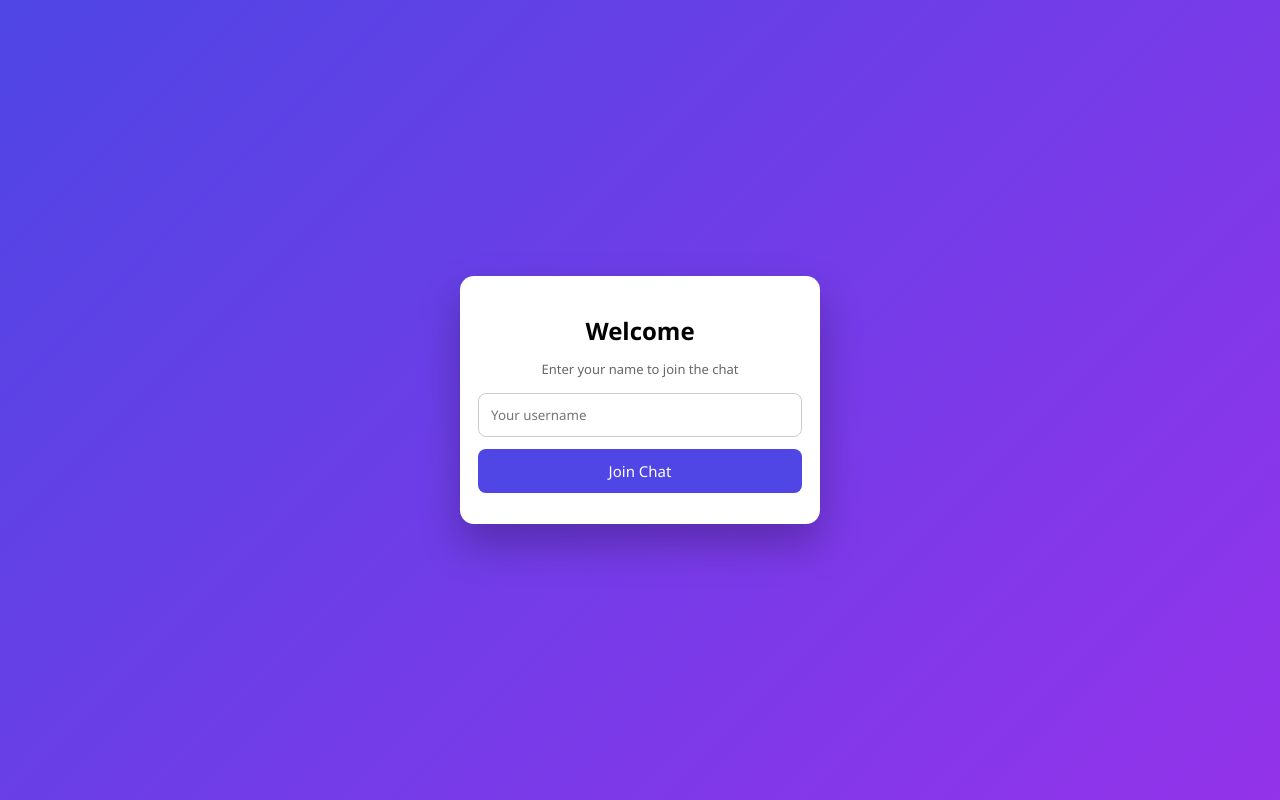
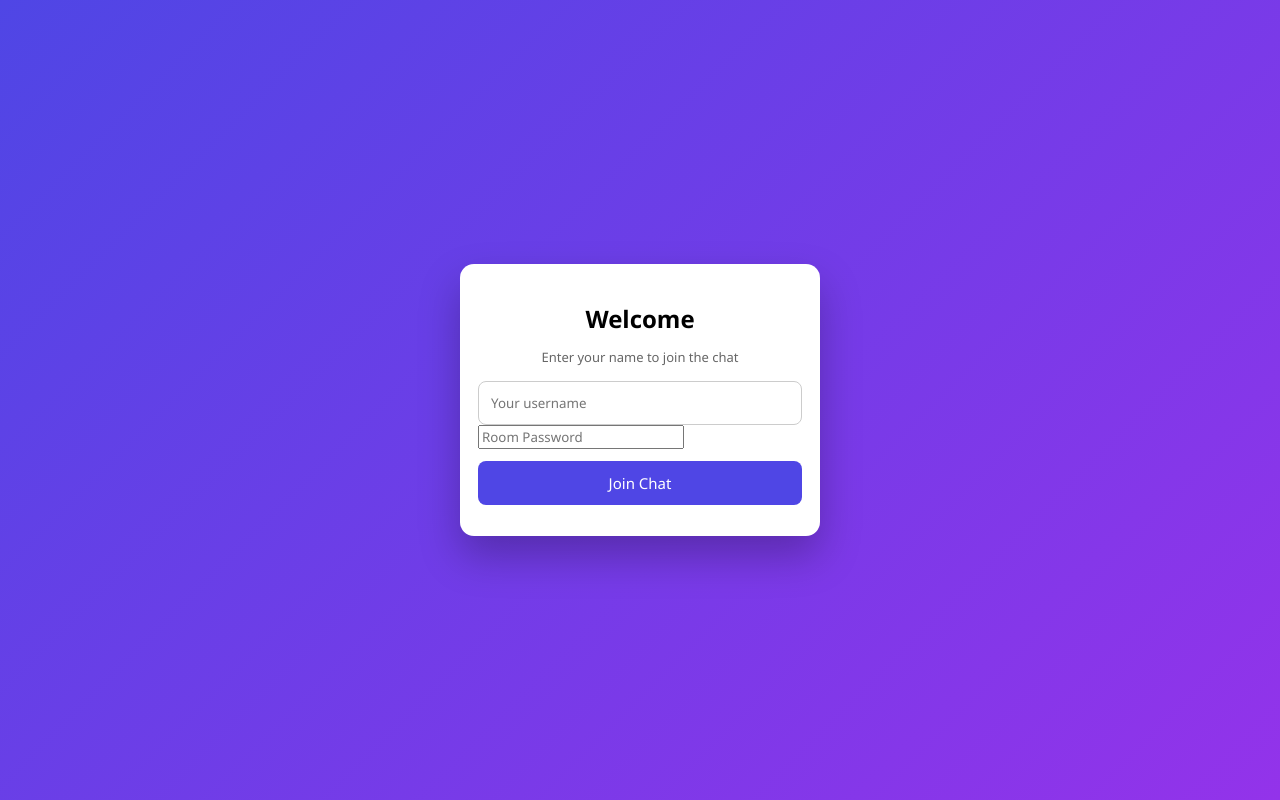
Before and after one commit to katnoriavipul138-source/VIPUL.2008, a website: page public/index.html in a window 1280 px wide. Drawn offline with nearby package versions, Linux system fonts and the light colour scheme; no server answers.

Commit message:
Update index.html

```diff
--- a/public/index.html
+++ b/public/index.html
@@ -13,6 +13,7 @@
     <p class="subtitle">Enter your name to join the chat</p>
 
     <input type="text" id="username" placeholder="Your username">
+    <input type="password" id="room-password" placeholder="Room Password">
     <button id="join-btn">Join Chat</button>
 
     <p id="join-error"></p>
```
